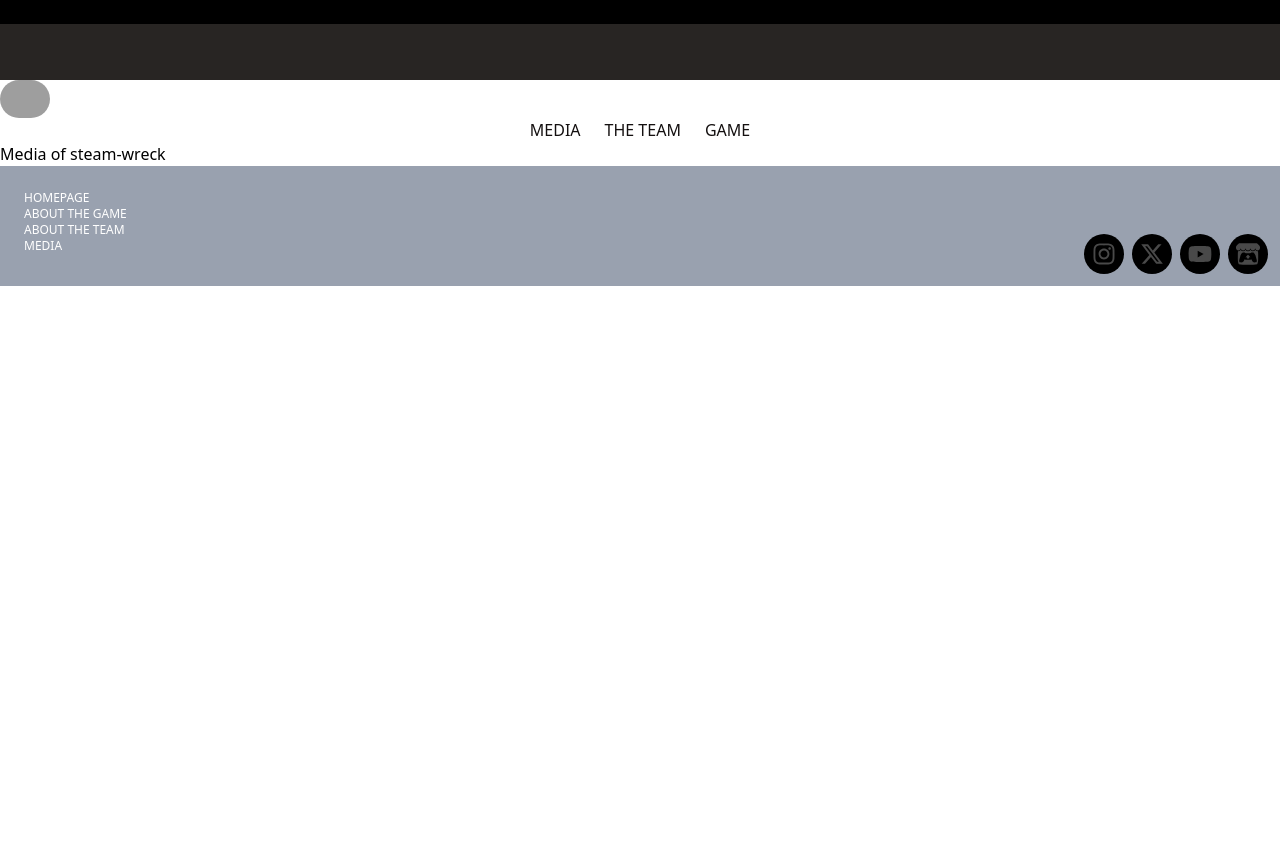
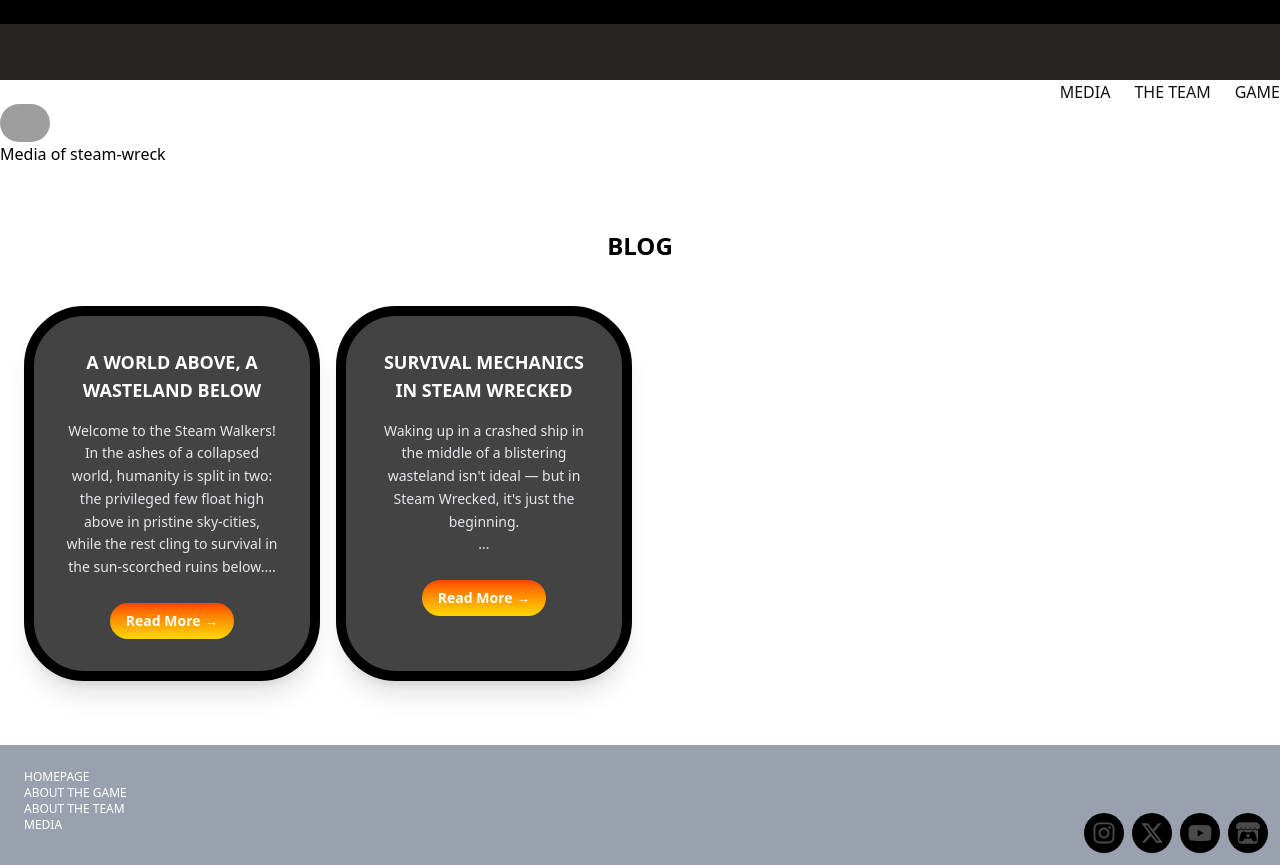
Before and after one commit to jasminedns/steam-wrecked, a Next.js app: page /media in a window 1280 px wide. Before the commit the page ends 800 px from the top, so only its background shows below. Built offline with nearby package versions, Linux system fonts and the light colour scheme; grey boxes are pictures that could not be loaded.

Commit message:
Render mediablogsection in team page

```diff
--- a/src/app/game/page.tsx
+++ b/src/app/game/page.tsx
@@ -1,6 +1,7 @@
 import AGBalloonDiv from "@/components/AG_Balloon_content"
 import AGHeading from "@/components/AGHeading"
 import AGShowcase from "@/components/AGshowCaseImages"
+
 
 const GamePage = () => {
     return(
@@ -15,6 +16,7 @@ const GamePage = () => {
                     </div>
                 </div>
             </div>
+
         </div>
         <div className="bg-[linear-gradient(75deg,rgba(23,109,130,1)_0%,rgba(130,100,75,1)_27%,rgba(32,113,135,1)_61%,rgba(16,84,94,1)_100%)] h-200 ">
               images and video
--- a/src/app/media/page.tsx
+++ b/src/app/media/page.tsx
@@ -1,6 +1,14 @@
+
+import MediaBlogSection from "@/components/MediaBlogSection"
+
+
+
 const MediaPage = () => {
     return (
+        <>
         <h1>Media of steam-wreck</h1>
+        <MediaBlogSection />
+        </>
     )
 }
 
--- a/src/app/team/page.tsx
+++ b/src/app/team/page.tsx
@@ -1,10 +1,13 @@
+
 import PeopleCards from "@/features/components/AT-people-Cards/People-card"
+import MediaBlogSection from "@/components/MediaBlogSection"
 
 const TeamPage = () => {
     return (
         <>
         <h1>About the team members in steam-wreck</h1>
         <PeopleCards/>
+        <MediaBlogSection/>
         </>
     )
 }
--- a/src/components/Header/index.tsx
+++ b/src/components/Header/index.tsx
@@ -10,8 +10,9 @@ const Header = () => {
         <HamburgerMobile />
         </div>
         </div>
+         <HeaderLinks />
         <HeaderIcon />
-        <HeaderLinks />
+
       </header>
 
 
--- a/src/components/HeaderLinks/index.tsx
+++ b/src/components/HeaderLinks/index.tsx
@@ -6,7 +6,7 @@ import HeaderIcon from '../HeaderIcon';
 
 const HeaderLinks = () => {
   return (
-    <nav className="flex space-x-6 text-[#141010] font-charter justify-center">
+    <nav className="flex space-x-6 text-[#141010] font- justify-end-safe">
       <Link href="/media" className="hover:text-[#FFE066]">MEDIA</Link>
       <Link href="/team" className="hover:text-[#FFE066]">THE TEAM</Link>
       <Link href="/game" className="hover:text-[#FFE066]">GAME</Link>
--- a/src/components/MediaBlogSection/index.tsx
+++ b/src/components/MediaBlogSection/index.tsx
@@ -37,7 +37,7 @@ const MediaBlogSection = () => {
         </h2>
       </div>
 
-      <div className="grid grid-cols-1 sm:grid-cols-10 md:grid-cols-4 gap-4 justify-items-center justufy-center">
+      <div className="grid grid-cols-1 sm:grid-cols-10 md:grid-cols-4 gap-4 justify-items-center justify-center">
         {blogItems.map((item, index) => {
           const isExpanded = expandedIndex === index;
           const shortText = item.content.split('\n').slice(0, 2).join('\n') + '...';
```
